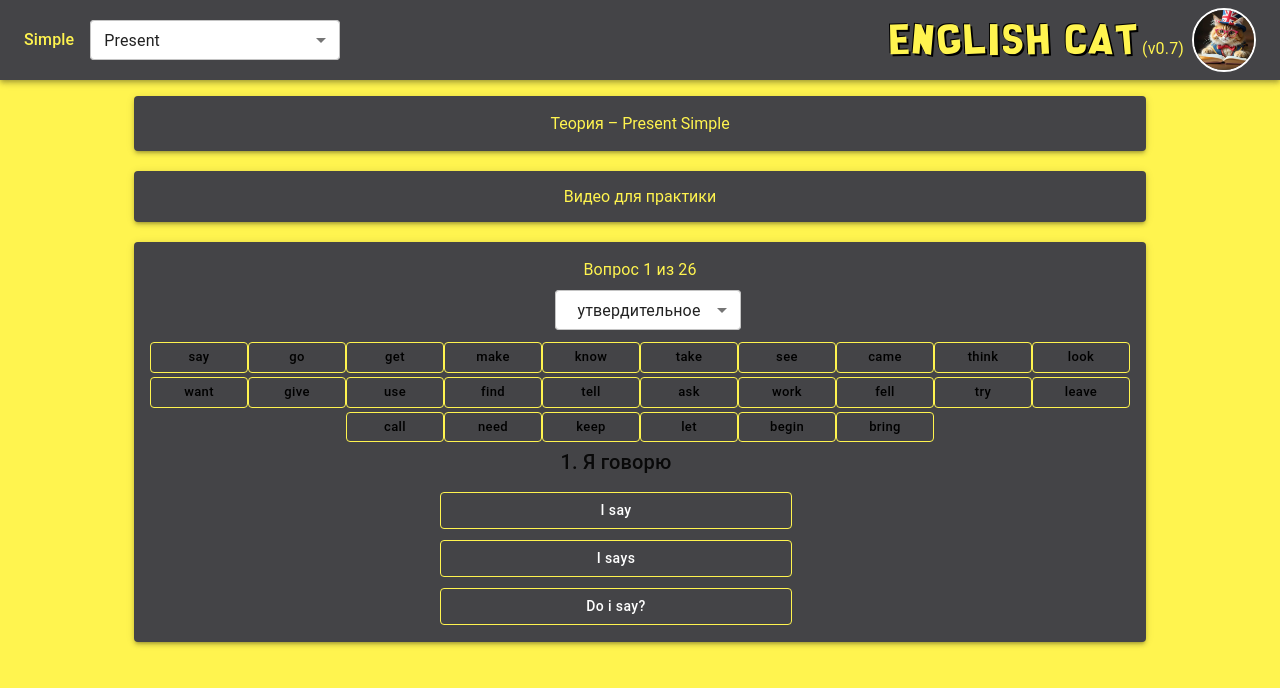
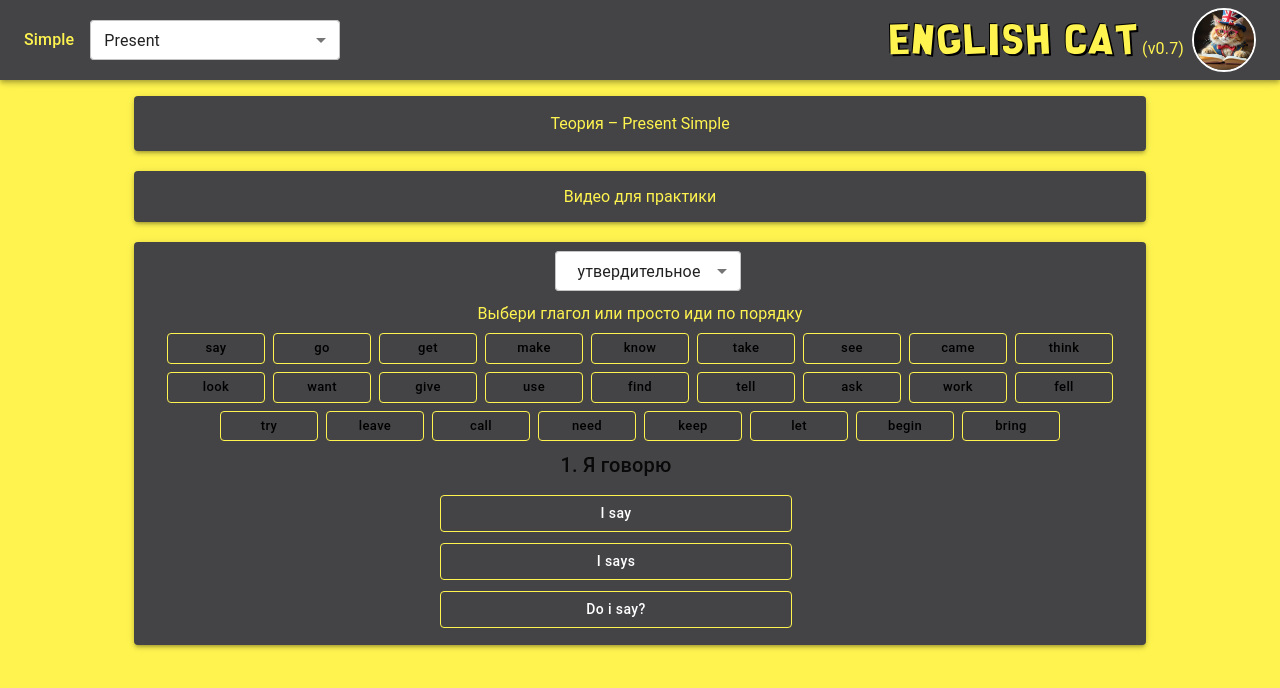
Before and after one commit to developeryudintsev/english_project, a React (Vite) app in the folder context-app/: page / in a window 1280 px wide. Both pictures are taken after a click on the button 1124 px from the left and 270 px from the top of the page. Shown: the top 688 px of the page. Built offline with nearby package versions, Linux system fonts and the light colour scheme; some icons are missing.

Commit message:
english_projectv0.7

```diff
--- a/context-app/src/body/smallCamponents/PracticeCamponent.tsx
+++ b/context-app/src/body/smallCamponents/PracticeCamponent.tsx
@@ -51,10 +51,16 @@ export const PracticeComponent: React.FC<PracticeComponentProps> = ({
     const [selectedAnswer, setSelectedAnswer] = useState<string | null>(null);
     const [russianVoice, setRussianVoice] = useState<SpeechSynthesisVoice | null>(null);
     const [englishVoice, setEnglishVoice] = useState<SpeechSynthesisVoice | null>(null);
+    const [congratulation, setCongratulation] = useState(false);
 
-    const isFinished = currentIndex[type] >= questions.length;
+    // проверка: все ли вопросы выполнены
+    useEffect(() => {
+        const allDone = questions.every((q) => q.isDone);
+        setCongratulation(allDone);
+    }, [questions, type]);
 
-    // --- загрузка голосов
+    const isFinished = congratulation;
+
     useEffect(() => {
         const loadVoices = () => {
             const voices = window.speechSynthesis.getVoices();
@@ -89,40 +95,36 @@ export const PracticeComponent: React.FC<PracticeComponentProps> = ({
         window.speechSynthesis.speak(utterance);
     };
 
-    // --- обработка ответа
     const handleAnswer = (answerText: string, id: string) => {
-        if (questions.find((f) => f.id === id)) {
-            questions.find((f) => (f.id === id ? (f.isDone = true) : false));
-        }
         if (answerStatus !== "none") return;
         setSelectedAnswer(answerText);
-        if (!currentQuestion) return;
+
         const correctAnswer = currentQuestion.answers.find((ans) => ans.isCorrect);
         if (correctAnswer && correctAnswer.text === answerText) {
             setAnswerStatus("correct");
+            const q = questions.find((f) => f.id === id);
+            if (q) q.isDone = true;
         } else {
             setAnswerStatus("wrong");
         }
     };
 
-    // --- следующий вопрос
+    // переход на следующий невыполненный вопрос
     const handleNextQuestion = () => {
-        const nextIndex = currentIndex[type] + 1;
-
+        const next = questions.find((q) => !q.isDone);
+        if (next) {
+            setCurrentQuestion(next);
             setCurrentIndex((prev) => ({
                 ...prev,
-            [type]: nextIndex,
+                [type]: questions.indexOf(next),
             }));
-
+        } else {
+            setCongratulation(true);
+        }
         setAnswerStatus("none");
         setSelectedAnswer(null);
-
-        if (questions[nextIndex]) {
-            setCurrentQuestion(questions[nextIndex]);
-        }
     };
 
-    // --- эффекты
     useEffect(() => {
         if (firstClick === true && open) {
             toggleTheory(true);
@@ -197,22 +199,11 @@ export const PracticeComponent: React.FC<PracticeComponentProps> = ({
                     }}
                 >
                     {!toggle
-                        ? <div onClick={() => ButtonFoo(toggle)}>Практика – {time} Simple</div>
+                        ? <span onClick={() => ButtonFoo(toggle)}>Практика – {time} Simple</span>
                         : !isFinished
                             ? (
                                 <div>
-                                    <div onClick={() => ButtonFoo(toggle)}>
-                                        Вопрос {currentIndex[type] + 1} из {questions.length}
-                                    </div>
-                                    <Box>
-                                        <FormControl
-                                            sx={{
-                                                flexGrow: 1,
-                                                minWidth: 160,
-                                                marginLeft: "0px",
-                                            }}
-                                            size="small"
-                                        >
+                                    <FormControl sx={{ minWidth: 160, marginTop: "-15px" }} size="small">
                                         <Select
                                             value={type}
                                             onChange={(e) => {
@@ -236,7 +227,9 @@ export const PracticeComponent: React.FC<PracticeComponentProps> = ({
                                             <MenuItem value="!">отрицательное</MenuItem>
                                         </Select>
                                     </FormControl>
-                                    </Box>
+                                    <div style={{ margin: 3 }} onClick={() => ButtonFoo(toggle)}>
+                                        Выбери глагол или просто иди по порядку
+                                    </div>
                                     <Box>
                                         {data.simple[time][type].map((m) => {
                                             return (
@@ -246,7 +239,7 @@ export const PracticeComponent: React.FC<PracticeComponentProps> = ({
                                                     onClick={() => wordFoo(m.id)}
                                                     size="small"
                                                     sx={{
-                                                        mt: 0.5,
+                                                        margin: 0.5,
                                                         backgroundColor: m.isDone ? "#FFF44F" : "none",
                                                         borderColor: "#FFF44F",
                                                         color: "black",
@@ -371,7 +364,7 @@ export const PracticeComponent: React.FC<PracticeComponentProps> = ({
                     {(answerStatus === "correct" || answerStatus === "wrong") && (
                         <Button
                             variant="contained"
-                            sx={{ mt: 3, backgroundColor: "#FFF44F", color: "black" }}
+                            sx={{ mt: 1.5, backgroundColor: "#FFF44F", color: "black" }}
                             onClick={handleNextQuestion}
                         >
                             Следующий вопрос
@@ -379,13 +372,15 @@ export const PracticeComponent: React.FC<PracticeComponentProps> = ({
                     )}
 
                     {show && (
+                        <Box>
                             <Button
                                 variant="contained"
-                            sx={{ mt: 3, backgroundColor: "#FFF44F", color: "black" }}
+                                sx={{ mt: 2, backgroundColor: "#FFF44F", color: "black" }}
                                 onClick={() => gobackFoo()}
                             >
                                 Вернуться к видео
                             </Button>
+                        </Box>
                     )}
                 </>
             )}
```
Lines whose indentation alone changed are shown as unchanged.
